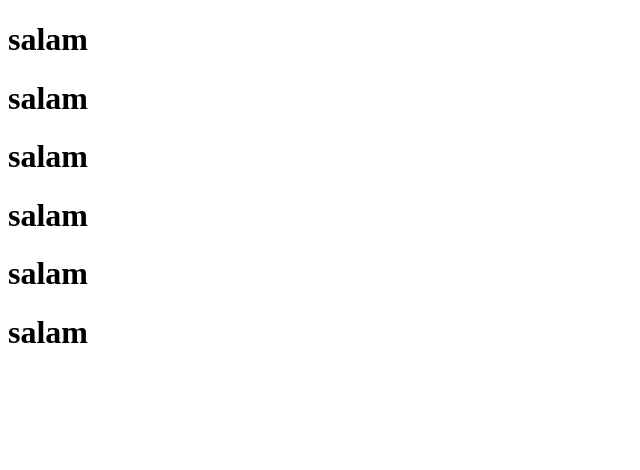
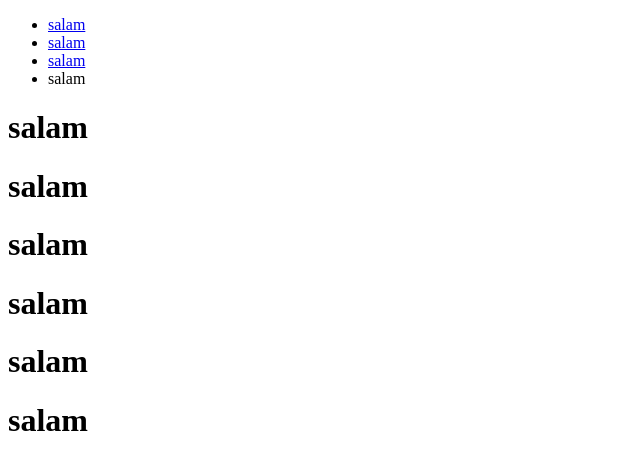
Before and after one commit to mohsenmohamaadi/shop, a plain HTML site: page index.html in a window 1280 px wide. Shown: the whole page, without its empty margins (0-640 px from the left). Drawn offline with Linux system fonts and the light colour scheme.

Commit message:
add header in main page

```diff
--- a/index.html
+++ b/index.html
@@ -7,6 +7,14 @@
     <link rel="stylesheet" href="style.css">
 </head>
 <body>
+    <header>
+        <ul>
+            <li><a href="#">salam</a></li>
+            <li><a href="#">salam</a></li>
+            <li><a href="#">salam</a></li>
+            <li><a href="#"></a>salam</li>
+        </ul>
+    </header>
     <div class="wrapper">
         <h1>salam</h1>
         <h1>salam</h1>
```
